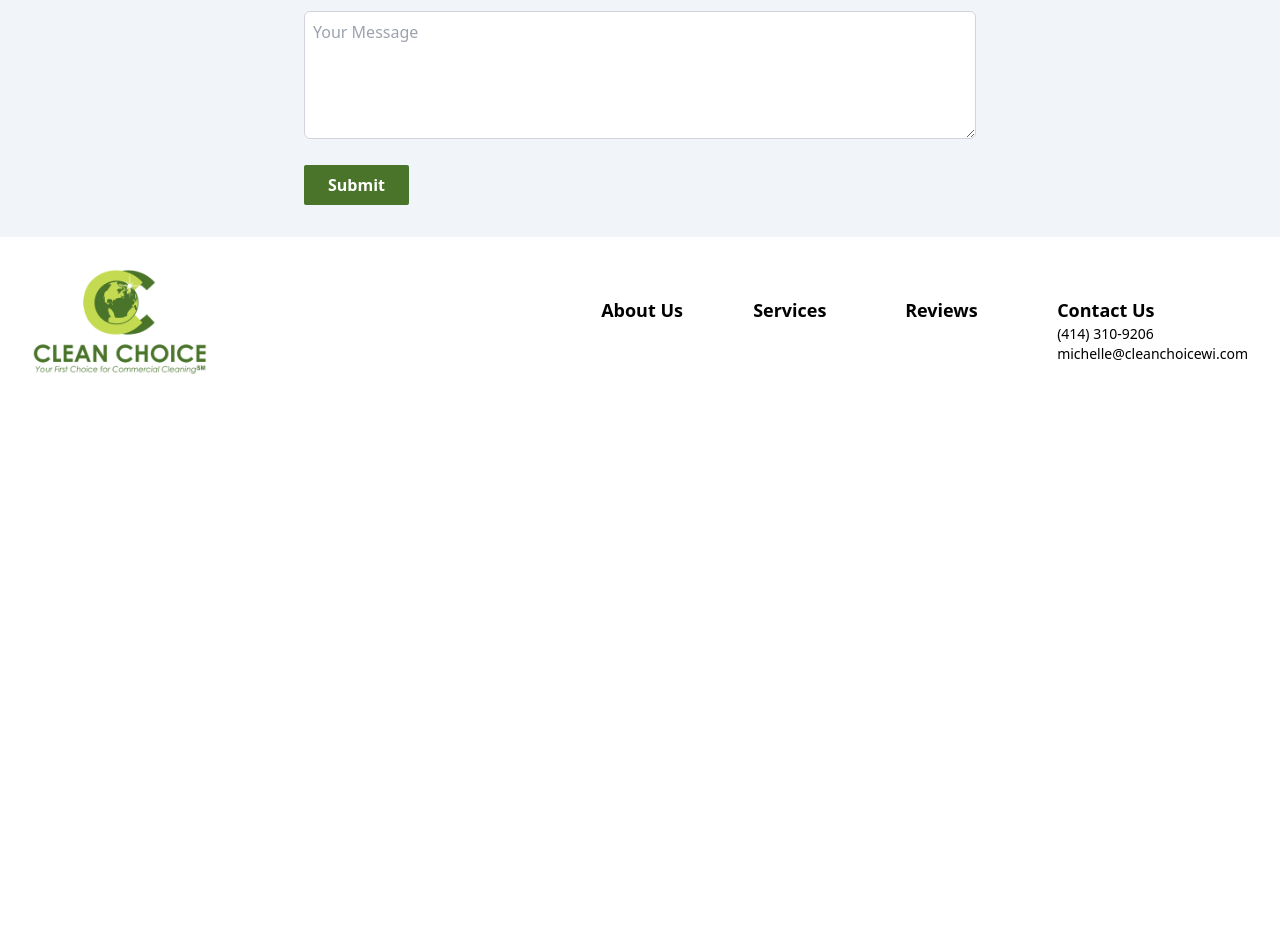
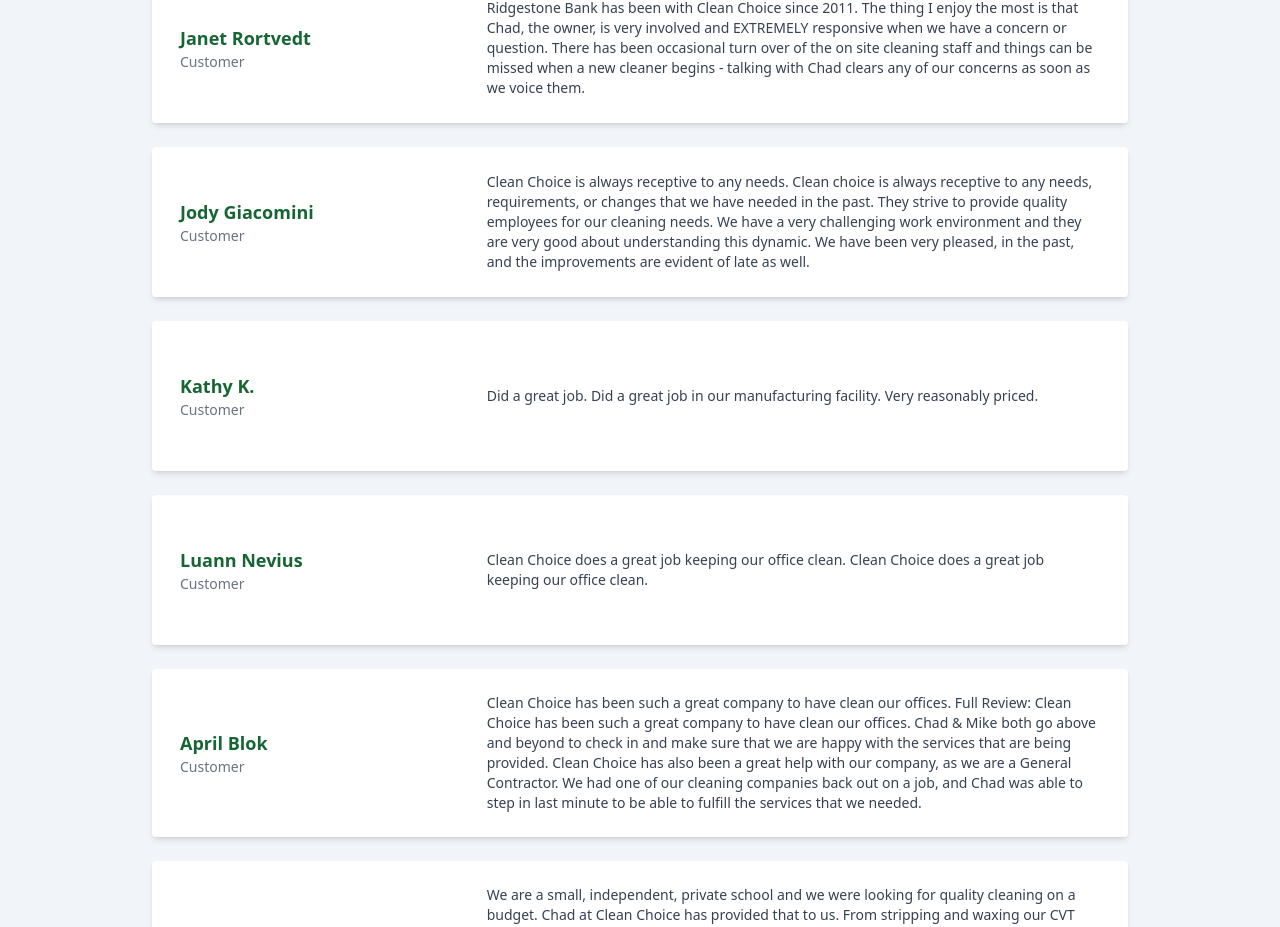
Before and after one commit to Clean-Choice-Website/clean-choice, a React (Vite) app: page /reviews in a window 1280 px wide. Shown: the part 1152-2079 px from the top of the page. Before the commit the page ends 1575 px from the top, so only its background shows below. Built offline with nearby package versions, Linux system fonts and the light colour scheme.

Commit message:
Add all reviews to page

```diff
--- a/src/Reviews.jsx
+++ b/src/Reviews.jsx
@@ -128,6 +128,57 @@ const Reviews = () => {
           They come twice a week to clean and do a great job. I highly recommend
           Clean Choice for your custodial needs.
         </Review>
+        <Review name={"James Hendley"}>
+          Smooth execution of office carpet cleaning. I highly recommend Clean
+          Choice for office carpet cleaning. Timely, accurate, high quality
+          service, professionally executed with no impact on daily operations.
+        </Review>
+        <Review name={"Janet Rortvedt"}>
+          Ridgestone Bank has been with Clean Choice since 2011. The thing I
+          enjoy the most is that Chad, the owner, is very involved and EXTREMELY
+          responsive when we have a concern or question. There has been
+          occasional turn over of the on site cleaning staff and things can be
+          missed when a new cleaner begins - talking with Chad clears any of our
+          concerns as soon as we voice them.
+        </Review>
+        <Review name={"Jody Giacomini"}>
+          Clean Choice is always receptive to any needs. Clean choice is always
+          receptive to any needs, requirements, or changes that we have needed
+          in the past. They strive to provide quality employees for our cleaning
+          needs. We have a very challenging work environment and they are very
+          good about understanding this dynamic. We have been very pleased, in
+          the past, and the improvements are evident of late as well.
+        </Review>
+        <Review name={"Kathy K."}>
+          Did a great job. Did a great job in our manufacturing facility. Very
+          reasonably priced.
+        </Review>
+        <Review name={"Luann Nevius"}>
+          Clean Choice does a great job keeping our office clean. Clean Choice
+          does a great job keeping our office clean.
+        </Review>
+        <Review name={"April Blok"}>
+          Clean Choice has been such a great company to have clean our offices.
+          Full Review: Clean Choice has been such a great company to have clean
+          our offices. Chad & Mike both go above and beyond to check in and make
+          sure that we are happy with the services that are being provided.
+          Clean Choice has also been a great help with our company, as we are a
+          General Contractor. We had one of our cleaning companies back out on a
+          job, and Chad was able to step in last minute to be able to fulfill
+          the services that we needed.
+        </Review>
+        <Review name={"Kris Nelson"}>
+          We are a small, independent, private school and we were looking for
+          quality cleaning on a budget. Chad at Clean Choice has provided that
+          to us. From stripping and waxing our CVT flooring and making them
+          shine, to getting out years of old stains from our carpets, we
+          couldn't be more pleased. Chad is very responsive to all of our needs
+          and responds quickly to any concerns that may arise. He has also gone
+          above and beyond to help do other things around the school as well
+          (from helping replace lighting, to fixing doors and other maintenance
+          items). Thank you, Chad and Company for being such a great resource
+          for us!
+        </Review>
       </div>
       <div className="mt-16 text-center">
         <h1 className="mb-3 mt-2 text-3xl font-bold">Leave A Review</h1>
```
